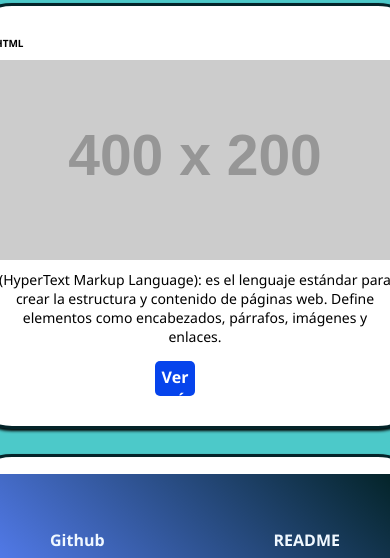
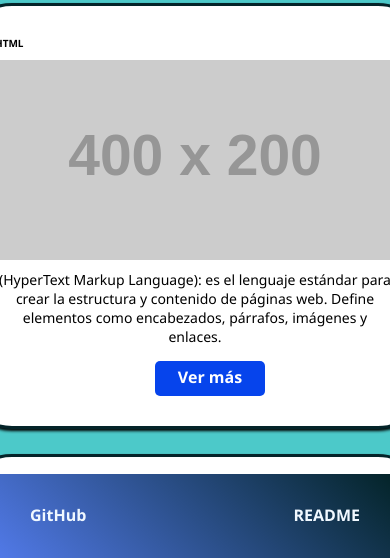
Before and after one commit to Eduard-arv/web-moderna, a plain HTML site: page index.html in a window 390 px wide. Shown: the part 286-844 px from the top of the page. Drawn offline with Linux system fonts and the light colour scheme; placeholder pictures from the web are drawn by us.

Commit message:
actualización del nav

```diff
--- a/index.html
+++ b/index.html
@@ -10,7 +10,7 @@
 
 <body>
   <nav>
-    <a href="https://github.com/Eduard-arv" target="_blank">Github</a>
+    <a href="https://github.com/Eduard-arv" target="_blank">GitHub</a>
     <a href="https://github.com/Eduard-arv/web-moderna/blob/main/README.md" target="_blank">README</a>
   </nav>
 
--- a/styles.css
+++ b/styles.css
@@ -18,7 +18,6 @@ nav {
   z-index: 1000;
   display: flex;
   justify-content: space-between;
-  /* align-items: center; */
   position: fixed;
   top: 0;
   left: 0;
@@ -27,8 +26,8 @@ nav {
 nav a {
   list-style: none;
   bottom: 0;
-  padding: 30px;
-  margin-top: 5px;
+  padding: 10px;
+  margin-top: 0px;
   text-decoration: none;
   color: aliceblue;
   font-weight: bold;
@@ -163,10 +162,7 @@ p {
     flex-wrap: wrap;
   }  */
 
-  .button {
-      width: 10%;
-      padding: 5px;
-  }
+
 
 }
 
```
